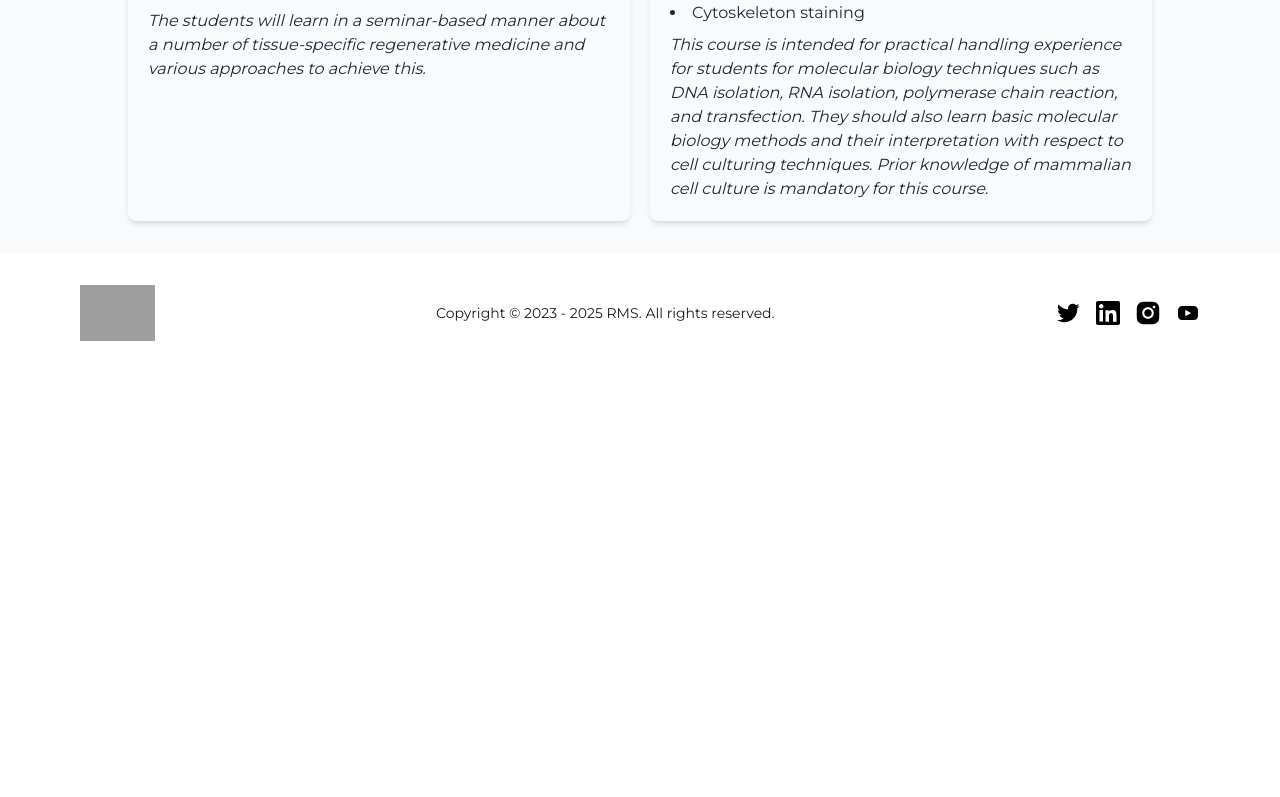
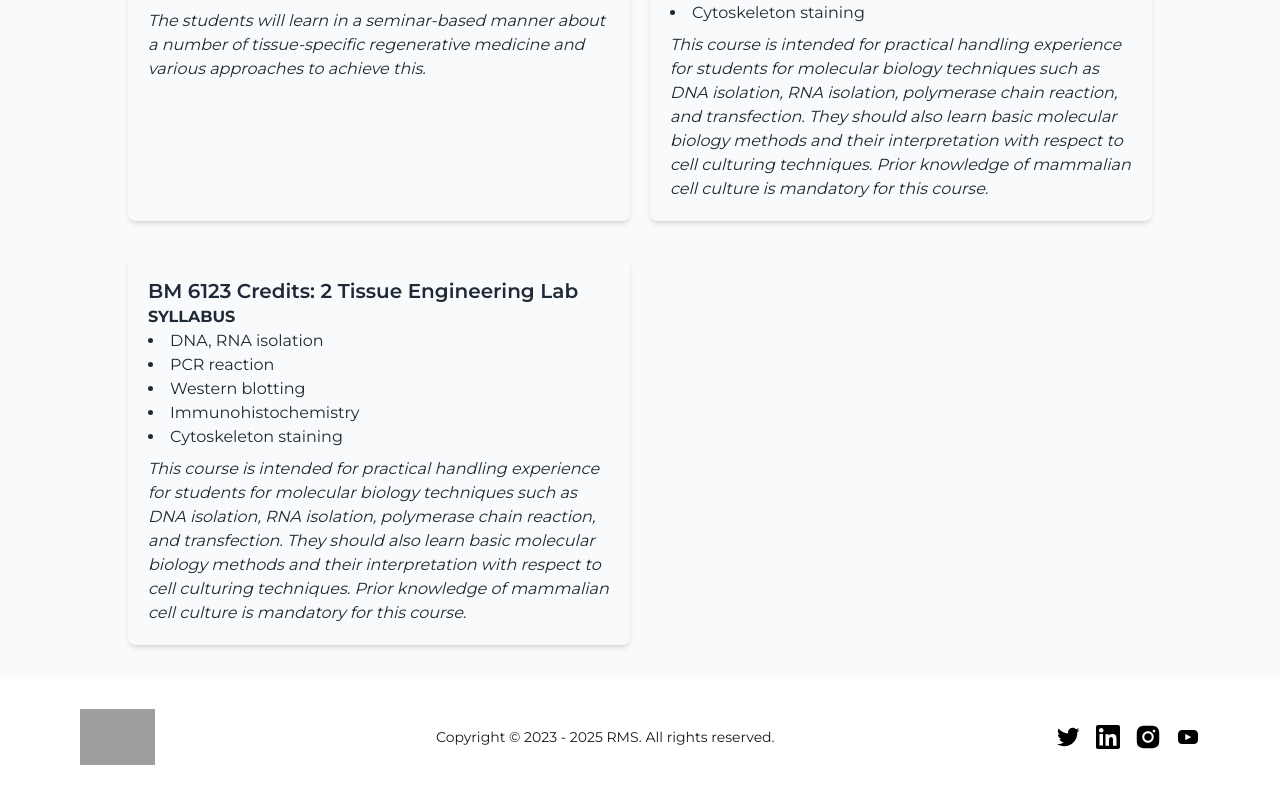
Before and after one commit to frostedCupcake/rms-lab, a Next.js app: page /teaching in a window 1280 px wide. Shown: the part 1243-2040 px from the top of the page. Before the commit the page ends 1616 px from the top, so only its background shows below. Built offline with nearby package versions, Linux system fonts and the light colour scheme; grey boxes are pictures that could not be loaded.

Commit message:
added new course

```diff
--- a/src/constants/index.js
+++ b/src/constants/index.js
@@ -251,6 +251,20 @@ export const courses = [
     description:
       "This course is intended for practical handling experience for students for molecular biology techniques such as DNA isolation, RNA isolation, polymerase chain reaction, and transfection. They should also learn basic molecular biology methods and their interpretation with respect to cell culturing techniques. Prior knowledge of mammalian cell culture is mandatory for this course.",
   },
+  {
+    code: "BM 6123",
+    credits: "2",
+    title: "Tissue Engineering Lab",
+    syllabus: [
+      "DNA, RNA isolation",
+      "PCR reaction",
+      "Western blotting",
+      "Immunohistochemistry",
+      "Cytoskeleton staining",
+    ],
+    description:
+      "This course is intended for practical handling experience for students for molecular biology techniques such as DNA isolation, RNA isolation, polymerase chain reaction, and transfection. They should also learn basic molecular biology methods and their interpretation with respect to cell culturing techniques. Prior knowledge of mammalian cell culture is mandatory for this course.",
+  },
 ];
 
 export const researchInterests = [
```
